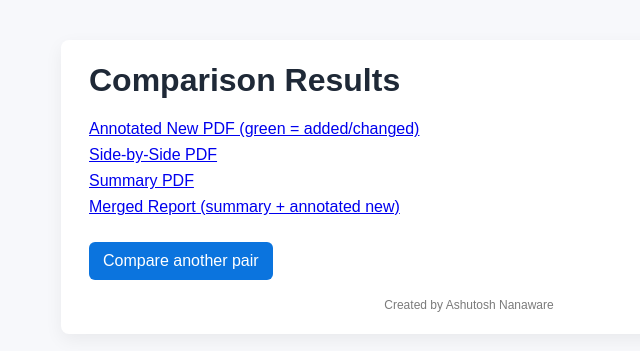
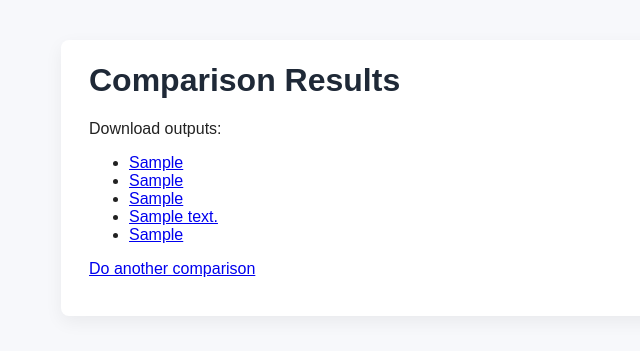
Before and after one commit to Ashu-N26/PDF_DIFF_TOOL, a Flask app: template templates/result.html in a window 1280 px wide. Shown: the top 351 px of the page, without its empty margins (171-811 px from the left). Run offline with Flask 2, Linux system fonts and the light colour scheme; the template is opened without the code that fills it: most values are stand-ins (such as "Sample title", 1, 10 or a date in 2020).

Commit message:
Update result.html

```diff
--- a/templates/result.html
+++ b/templates/result.html
@@ -1,22 +1,22 @@
-<!-- templates/result.html -->
 <!doctype html>
 <html>
 <head>
   <meta charset="utf-8">
-  <title>PDF Diff Results</title>
+  <title>Results - PDF Diff</title>
   <link rel="stylesheet" href="/static/style.css">
 </head>
 <body>
   <div class="container">
     <h1>Comparison Results</h1>
-    <ul class="results">
-      <li><a href="/download/{{ annotated }}">Annotated New PDF (green = added/changed)</a></li>
-      <li><a href="/download/{{ side_by_side }}">Side-by-Side PDF</a></li>
-      <li><a href="/download/{{ summary }}">Summary PDF</a></li>
-      <li><a href="/download/{{ merged }}">Merged Report (summary + annotated new)</a></li>
+    <p>Download outputs:</p>
+    <ul>
+      <li><a href="{{ url_for('download_file', filename=outputs.annotated_old) }}">{{ outputs.annotated_old }}</a></li>
+      <li><a href="{{ url_for('download_file', filename=outputs.annotated_new) }}">{{ outputs.annotated_new }}</a></li>
+      <li><a href="{{ url_for('download_file', filename=outputs.side_by_side) }}">{{ outputs.side_by_side }}</a></li>
+      <li><a href="{{ url_for('download_file', filename=outputs.summary) }}">{{ outputs.summary }}</a></li>
+      <li><a href="{{ url_for('download_file', filename=outputs.merged_report) }}">{{ outputs.merged_report }}</a></li>
     </ul>
-    <a href="/" class="btn">Compare another pair</a>
-    <footer>Created by Ashutosh Nanaware</footer>
+    <p><a href="/">Do another comparison</a></p>
   </div>
 </body>
 </html>
```
